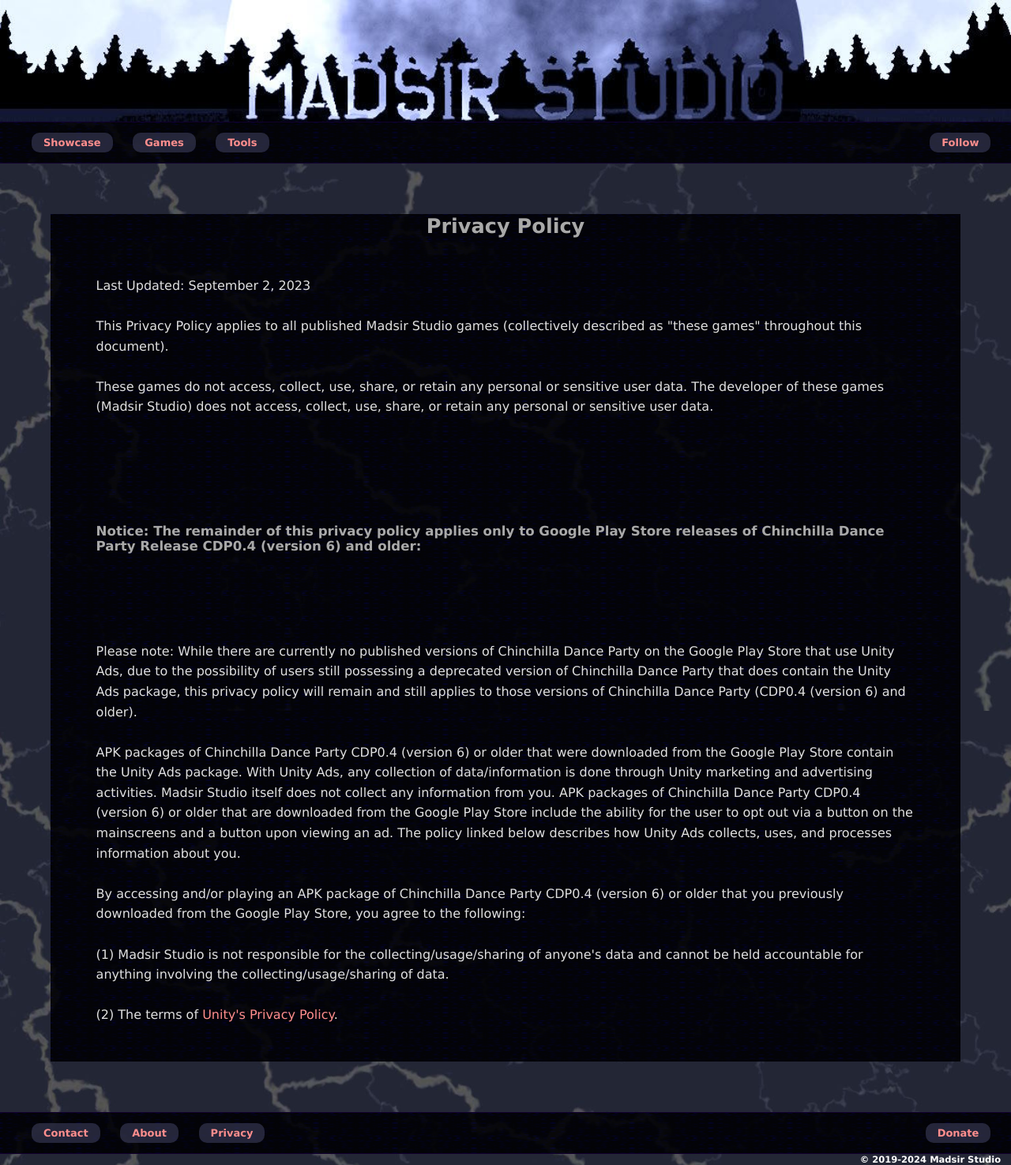
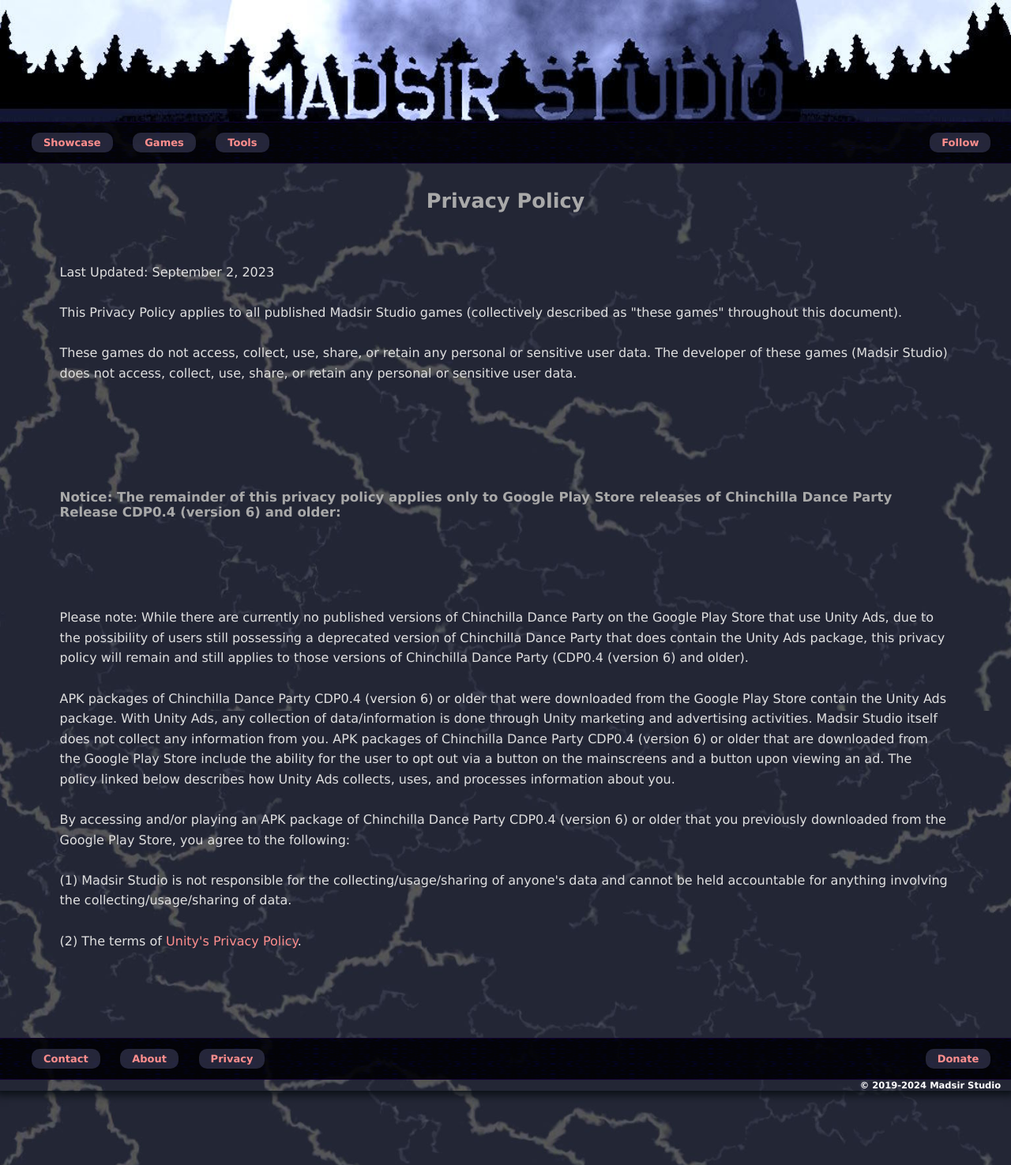
Before and after one commit to Madsir/madsirstudio.github.io, a Jekyll site: the page built from privacy/index.html, in a window 1280 px wide. Shown: the whole page at 79% size. Built offline with Jekyll 4.4.1, drawn with Linux system fonts in a browser that asks for light colours.

Commit message:
Update index.html

```diff
--- a/privacy/index.html
+++ b/privacy/index.html
@@ -10,14 +10,12 @@
 .main {
   margin-left: 5%;
   margin-right: 5%;
-  margin-top:5%;
+  margin-top:2.5%;
   margin-bottom: 5%;
-
-  background-image: url("/Assets/tough.png")
 }
 .centerdiv {
-  margin-left: 5%;
-  margin-right: 5%;/* Same width as the sidebar + left position in px */
+  margin-left: 1%;
+  margin-right: 1%;/* Same width as the sidebar + left position in px */
 }
 p{
   line-height: 1.6;
@@ -27,6 +25,7 @@
 <body>
     <div class="main">
 		<h1>Privacy Policy</h1>
+	    <br>
 		<div class="centerdiv">
 		<br>
     			<p>Last Updated: September 2, 2023
```
